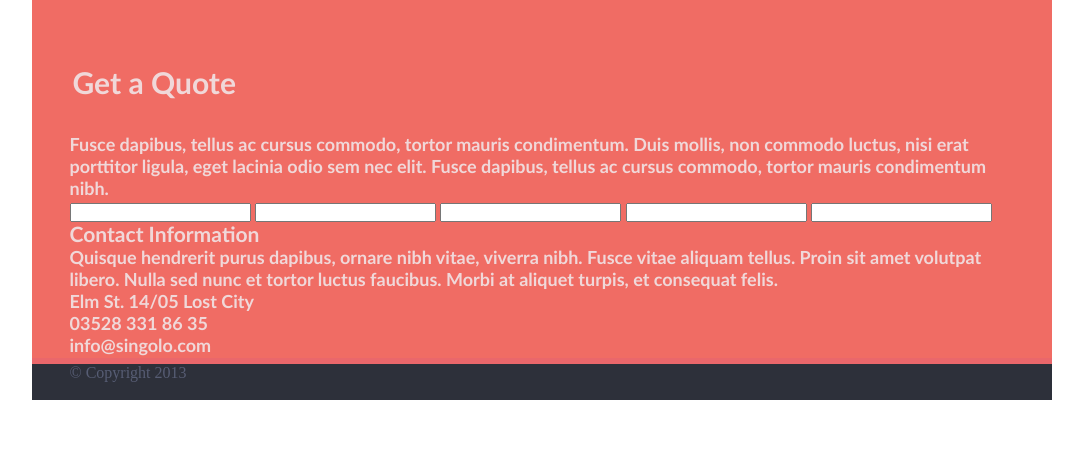
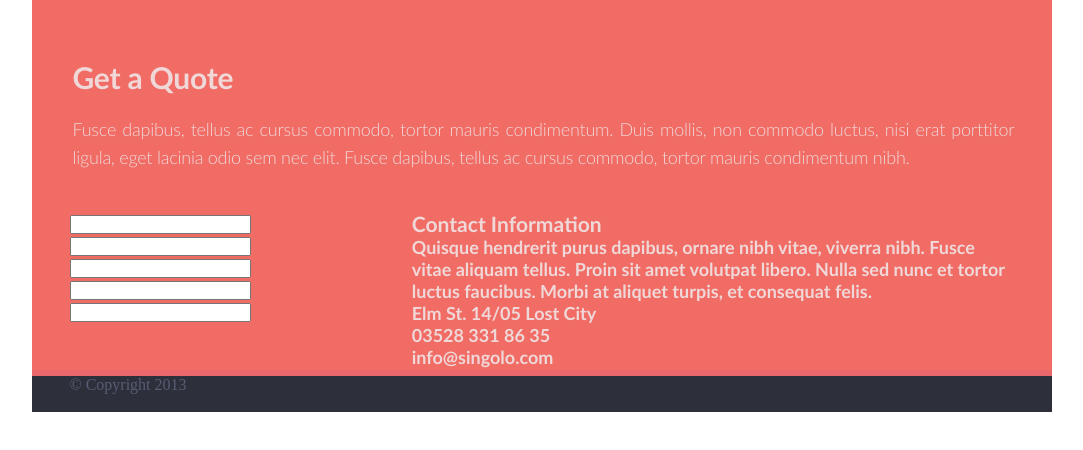
Before and after one commit to Kirillsp1982/singolo, a plain HTML site: page singolo3.html in a window 1280 px wide. Shown: the whole page, without its empty margins (98-1181 px from the left). Drawn offline with Linux system fonts and the light colour scheme.

Commit message:
feat: add heading style

```diff
--- a/singolo3.css
+++ b/singolo3.css
@@ -78,9 +78,25 @@ body {
 
 .quote__heading {
   font-size: 30px;
-  padding-top: 67px;
+  padding-top: 62px;
   padding-left: 3px;
-  padding-bottom: 32px;
+  padding-bottom: 19px;
+  letter-spacing: -0.23px;
+}
+
+.quote__paragraph {
+  font-family: 'LatoLight';
+  font-size: 18px;
+  color: #f0d8d9;
+  padding-left: 3px;
+  text-align: justify;
+  letter-spacing: -0.23px;
+  line-height: 28px;
+  padding-bottom: 40px;
+}
+
+.form__wrapper {
+  display: flex;
 }
 
 .footer {
--- a/singolo3.html
+++ b/singolo3.html
@@ -11,6 +11,7 @@
       <div class="quote__wrapper">
         <h2 class="quote__heading">Get a Quote</h2>
         <p class="quote__paragraph">Fusce dapibus, tellus ac cursus commodo, tortor mauris condimentum. Duis mollis, non commodo luctus, nisi erat porttitor ligula, eget lacinia odio sem nec elit. Fusce dapibus, tellus ac cursus commodo, tortor mauris condimentum nibh.</p>
+        <div class="form__wrapper">
           <form action="" class="quote___form">
             <input type="text">
             <input type="text">
@@ -20,13 +21,12 @@
           </form>
           <div class="quote__contacts">
             <h3 class="contacts__heading">Contact Information</h3>
-          <p class="contacts__paragraph">Quisque hendrerit purus dapibus, ornare nibh vitae, viverra nibh. Fusce vitae aliquam tellus. Proin sit amet volutpat libero. Nulla sed nunc et tortor luctus faucibus. Morbi at aliquet turpis, et consequat felis.
-
-          </p>
+            <p class="contacts__paragraph">Quisque hendrerit purus dapibus, ornare nibh vitae, viverra nibh. Fusce vitae aliquam tellus. Proin sit amet volutpat libero. Nulla sed nunc et tortor luctus faucibus. Morbi at aliquet turpis, et consequat felis.</p>
             <p class="contacts__contacts">
             <img src="" alt="">Elm St. 14/05 Lost City <br>
             <img src="" alt="">03528 331 86 35 <br>
             <img src="" alt="">info@singolo.com</p>
+          </div>
         </div>
       </div>
     </section>
```
Lines whose indentation alone changed are shown as unchanged.
